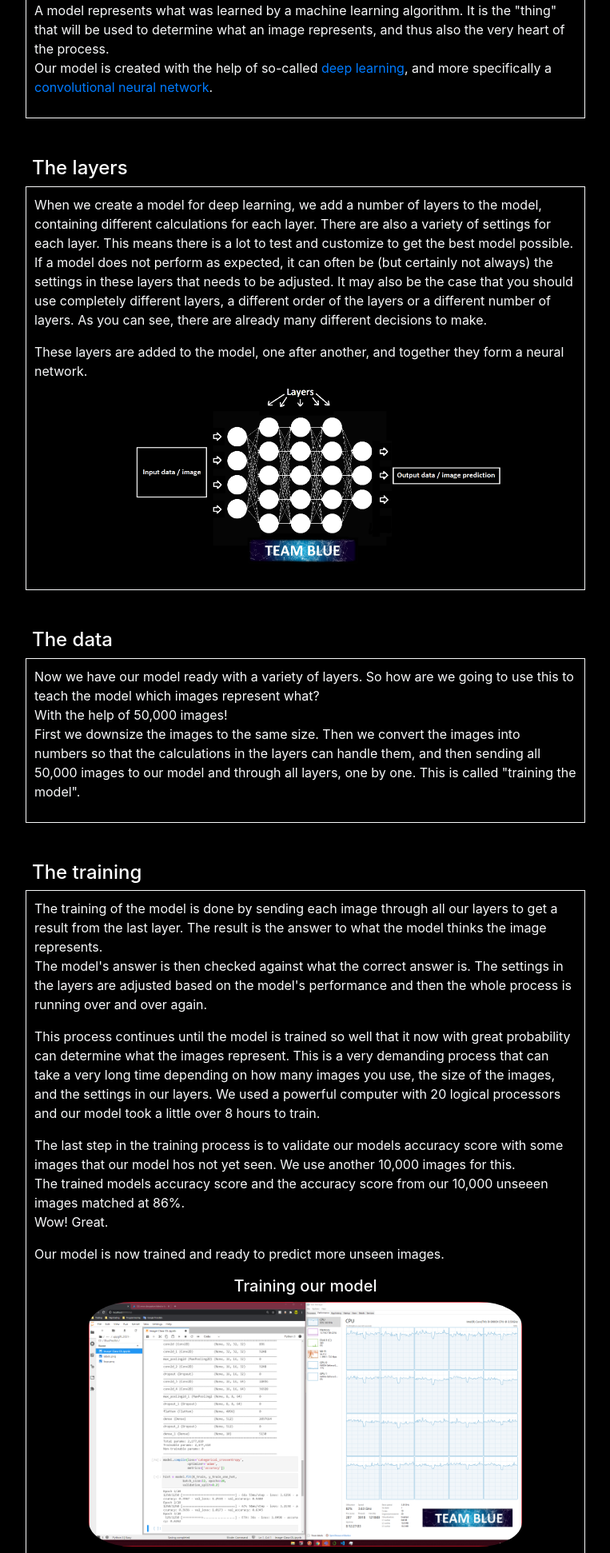
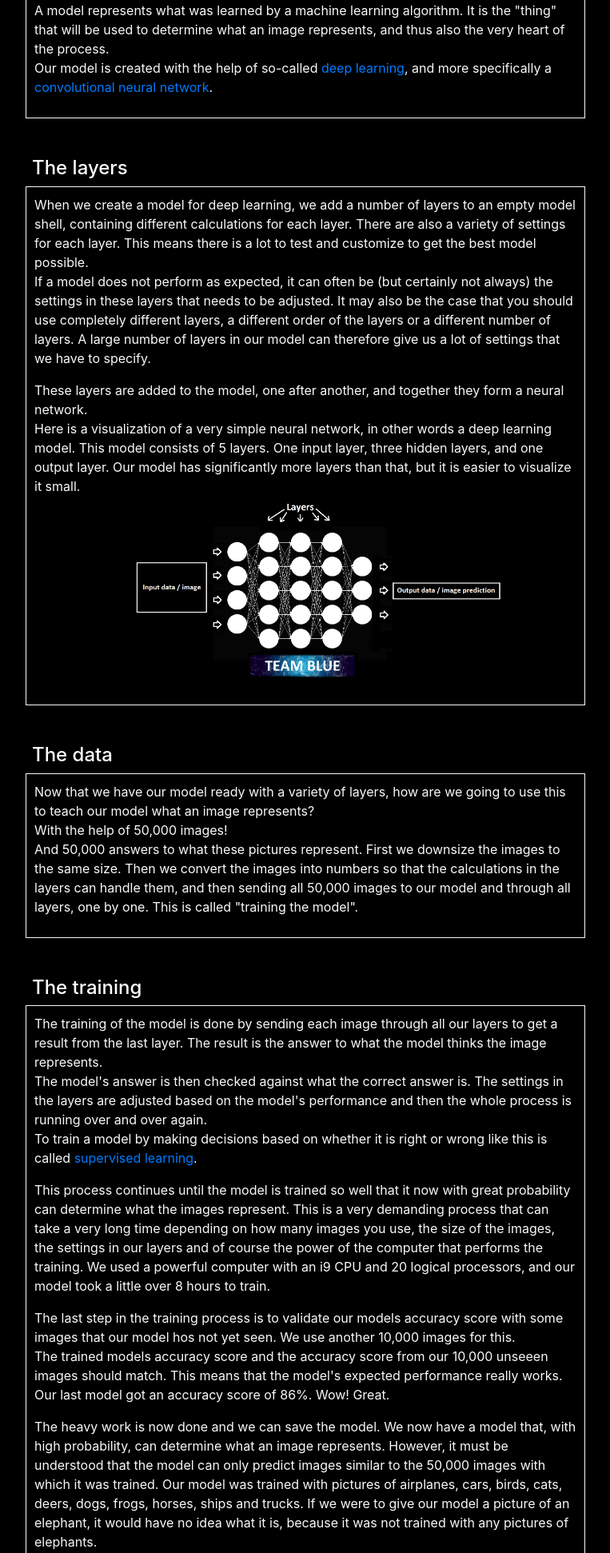
Before and after one commit to roxxuz/blue-ml-predict, a Flask app: template templates/how-it-was-done.html in a window 1280 px wide. Shown: the part 410-2352 px from the top of the page at 80% size, without its empty margins (258-1021 px from the left). Run offline with Flask 2, Linux system fonts and the light colour scheme; the template is opened without the code that fills it, so the values that code supplies are empty.

Commit message:
more text

```diff
--- a/templates/how-it-was-done.html
+++ b/templates/how-it-was-done.html
@@ -41,18 +41,21 @@
         <section style="text-align:left; padding:10px;" class="text-light border border-light">
             <p>
                 When we create a model for deep learning, we add a number of
-                layers to the model, containing different calculations for each layer.
+                layers to an empty model shell, containing different calculations for each layer.
                 There are also a variety of settings for each layer. This means there is a lot
                 to test and customize to get the best model possible.<br>
                 If a model does not perform as expected,
                 it can often be (but certainly not always) the settings in these layers
                 that needs to be adjusted. It may also be the case that you should
                 use completely different layers, a different order of the layers
-                or a different number of layers. As you can see, there are already
-                many different decisions to make.
+                or a different number of layers. A large number of layers in our
+                model can therefore give us a lot of settings that we have to specify.
             </p>
             <p>
-                These layers are added to the model, one after another, and together they form a neural network.
+                These layers are added to the model, one after another, and together they form a neural network.<br>
+                Here is a visualization of a very simple neural network, in other words a deep learning model.
+                This model consists of 5 layers. One input layer, three hidden layers, and one output layer.
+                Our model has significantly more layers than that, but it is easier to visualize it small.
                 <img id="done-images" src="../static/tb_neural_network.png" class="mt-1">
             </p>
 
@@ -60,9 +63,9 @@
         <h4 class="mt-5 ml-2" style="text-align:left;">The data</h4>
         <section style="text-align:left; padding:10px;" class="text-light border border-light">
             <p>
-                Now we have our model ready with a variety of layers.
-                So how are we going to use this to teach the model which images represent what?<br>
-                With the help of 50,000 images!<br>
+                Now that we have our model ready with a variety of layers,
+                how are we going to use this to teach our model what an image represents?<br>
+                With the help of 50,000 images!<br> And 50,000 answers to what these pictures represent.
                 First we downsize the images to the same size.
                 Then we convert the images into numbers so that the calculations in the layers can handle them,
                 and then sending all 50,000 images to our model and through all layers, one by one.
@@ -77,29 +80,50 @@
                 model thinks the image represents.<br>
                 The model's answer is then checked against what the correct answer is.
                 The settings in the layers are adjusted based on the model's
-                performance and then the whole process is running over and over again.
+                performance and then the whole process is running over and over again.<br>
+                To train a model by making decisions based on whether it is
+                right or wrong like this is called
+                <a href="https://en.wikipedia.org/wiki/Supervised_learning">supervised learning</a>.
             </p>
             <p>
                 This process continues until the model is trained so well that it now with
                 great probability can determine what the images represent.
                 This is a very demanding process that can take a very long
                 time depending on how many images you use, the size of the images,
-                and the settings in our layers. We used a powerful computer
-                with 20 logical processors and our model took a little over 8 hours to train.
+                the settings in our layers and of course the power of the computer
+                that performs the training. We used a powerful computer
+                with an i9 CPU and 20 logical processors, and our model took a little over 8 hours to train.
             </p>
             <p>
                 The last step in the training process is to validate our models accuracy score
                 with some images that our model hos not yet seen.
                 We use another 10,000 images for this.<br>
                 The trained models accuracy score and the accuracy score from
-                our 10,000 unseeen images matched at 86%.<br>
+                our 10,000 unseeen images should match. This means that the model's
+                expected performance really works.<br>
+                Our last model got an accuracy score of 86%.
                 Wow! Great.
             </p>
             <p>
-                Our model is now trained and ready to predict more unseen images.
-                <h5 style="text-align: center;">Training our model</h5>
+                The heavy work is now done and we can save the model. We now have a model that,
+                with high probability, can determine what an image represents. However,
+                it must be understood that the model can only predict images similar to
+                the 50,000 images with which it was trained. Our model was trained with
+                pictures of airplanes, cars, birds, cats, deers, dogs, frogs, horses,
+                ships and trucks. If we were to give our model a picture of an elephant,
+                it would have no idea what it is, because it was not trained with any pictures
+                of elephants.
+                <h5 style="text-align: center;">Screenshot from training our first model</h5>
                 <img id="done-images" src="../static/training.png" class="mt-1">
             </p>
+
+        </section>
+        <h4 class="mt-5 ml-2" style="text-align:left;">The prediction</h4>
+        <section style="text-align:left; padding:10px;" class="text-light border border-light">
+            <p>
+
+            </p>
+
 
         </section>
 
```
